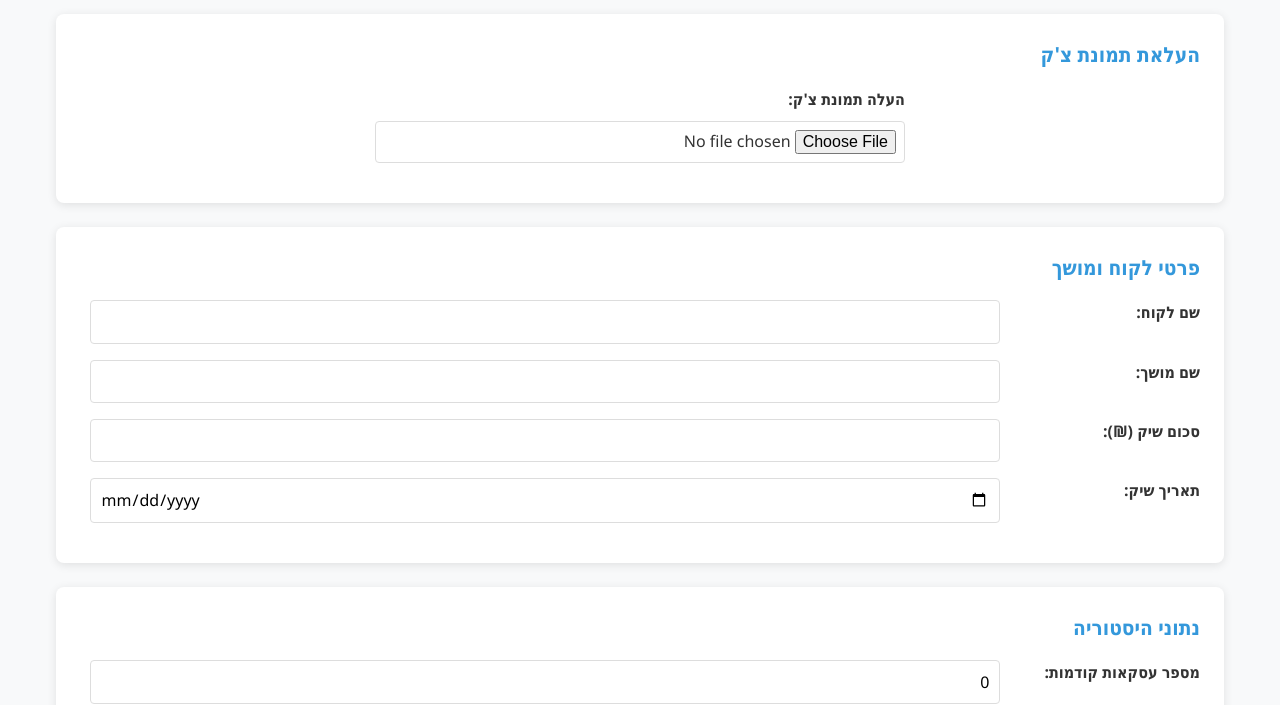
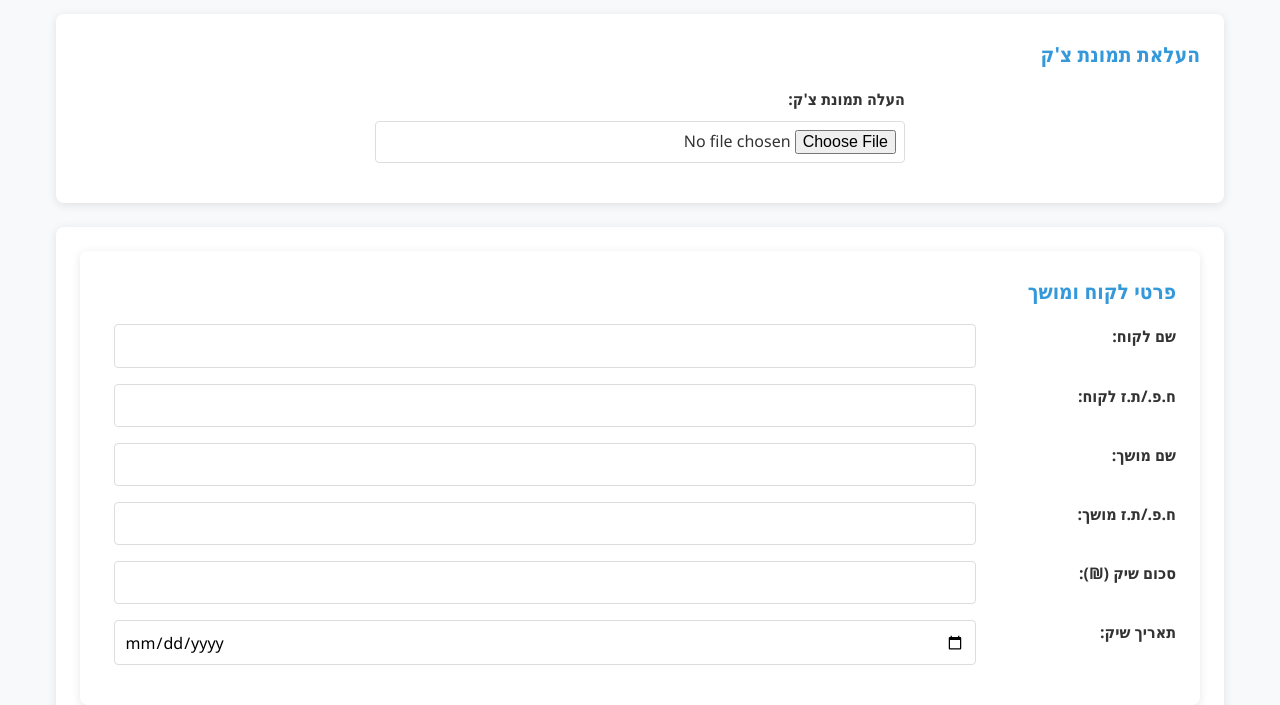
Before and after one commit to ilanpol/risk-calculator, a plain HTML site: page index.html in a window 1280 px wide. Shown: the part 117-822 px from the top of the page. Drawn offline with nearby package versions, Linux system fonts and the light colour scheme.

Commit message:
Update index.html

```diff
--- a/index.html
+++ b/index.html
@@ -26,15 +26,25 @@
 
         <form id="riskForm">
             <div class="form-section">
+                <div class="form-section">
     <h2>פרטי לקוח ומושך</h2>
     <div class="form-group">
         <label for="customerName">שם לקוח:</label>
         <input type="text" id="customerName" required>
     </div>
     <div class="form-group">
+        <label for="customerId">ח.פ./ת.ז לקוח:</label>
+        <input type="text" id="customerId" required>
+    </div>
+    <div class="form-group">
         <label for="drawerName">שם מושך:</label>
         <input type="text" id="drawerName" required>
     </div>
+    <div class="form-group">
+        <label for="drawerId">ח.פ./ת.ז מושך:</label>
+        <input type="text" id="drawerId" required>
+    </div>
+    <!-- שאר השדות ממשיכים כרגיל -->
     <div class="form-group">
         <label for="checkAmount">סכום שיק (₪):</label>
         <input type="number" id="checkAmount" required>
```
Lines whose indentation alone changed are shown as unchanged.
